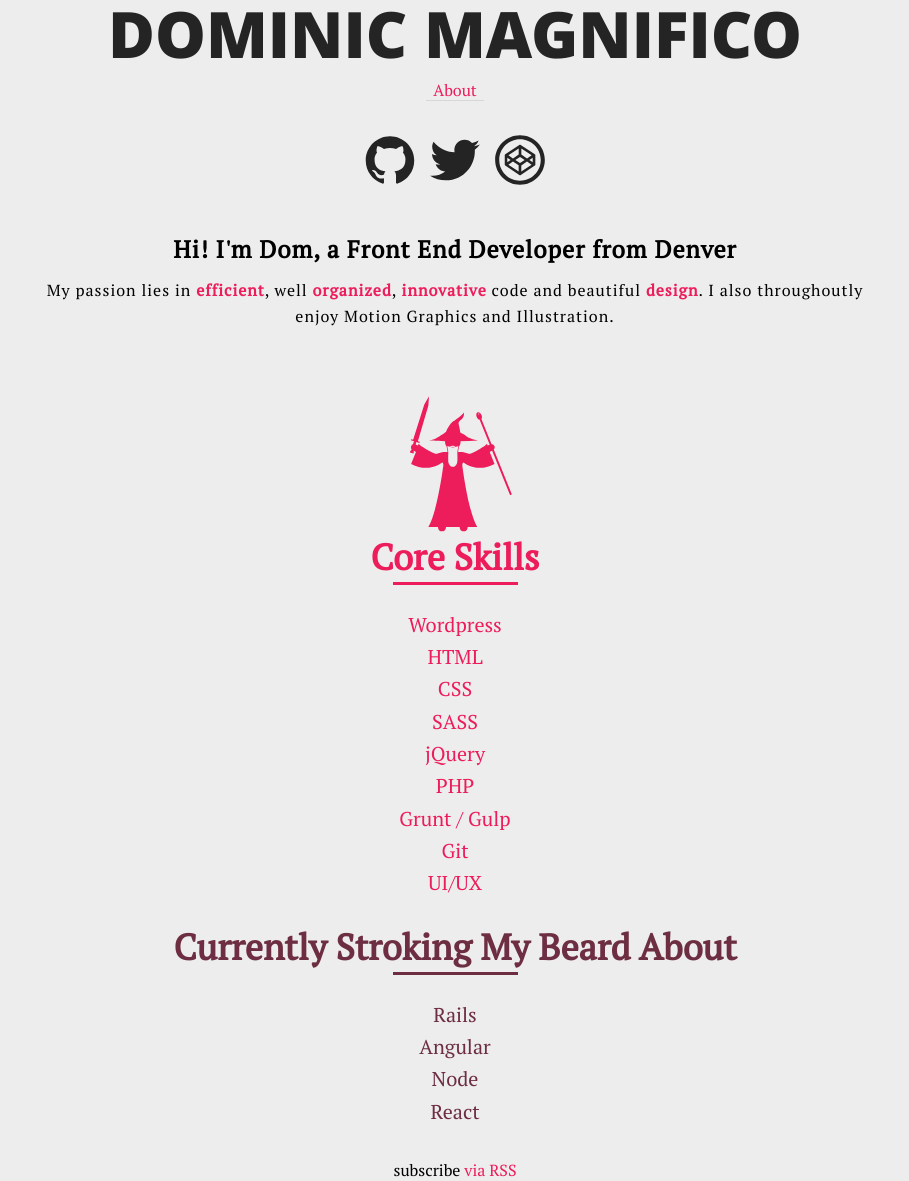
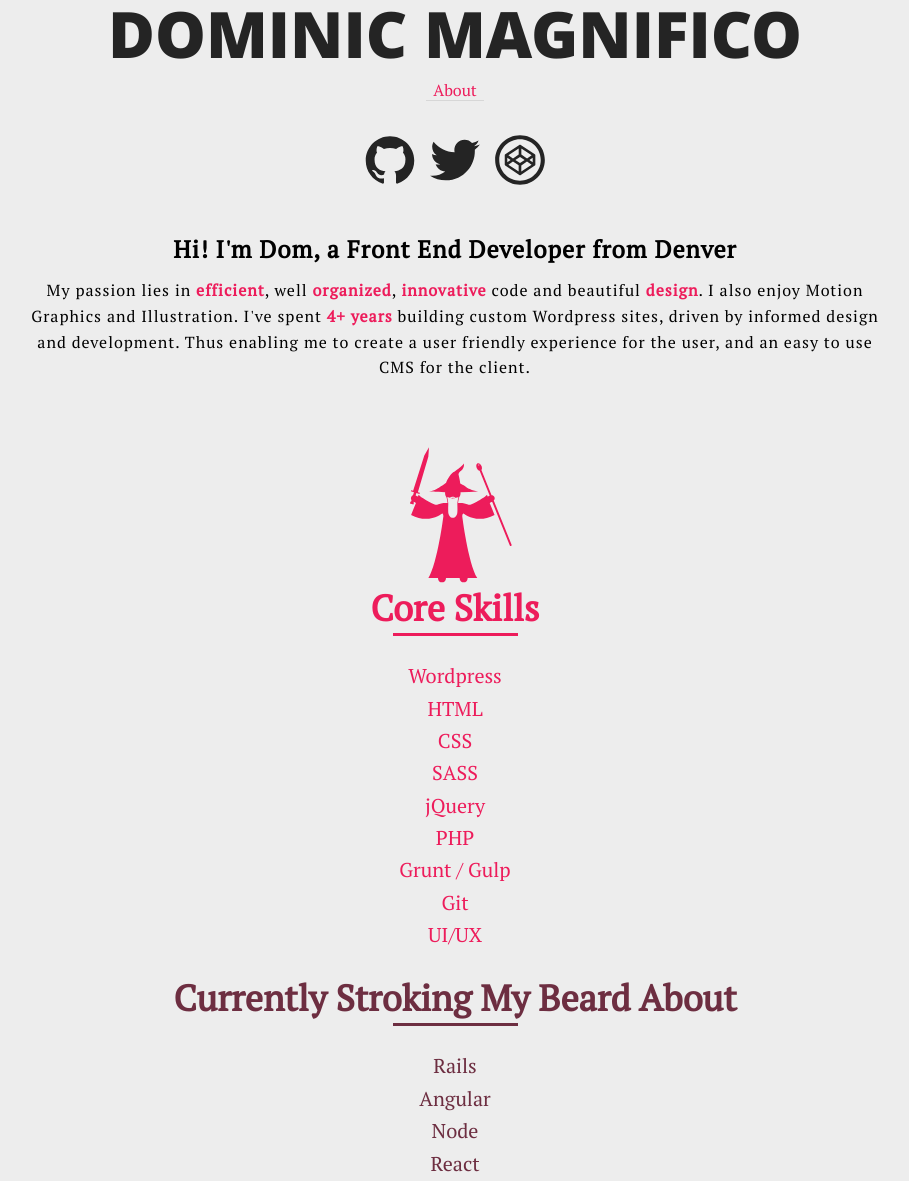
Before and after one commit to magnificode/DomBlog, a Jekyll site: the page built from about.html, in a window 1280 px wide, cut to the strip 0-1181 px from the top of the page. Shown: the whole strip, without its empty margins (185-1094 px from the left). Built offline with Jekyll 4.4.1, drawn with Linux system fonts in a browser that asks for light colours; nearby versions of some CDN libraries; comment, search, counter and statistics services are not loaded.

Commit message:
Content edits

```diff
--- a/about.html
+++ b/about.html
@@ -8,7 +8,7 @@
         <div class="about-blurb__inner">
             <div class="about-blurb__content">
                 <h3>Hi! I'm Dom, a Front End Developer from Denver</h3>
-                <p>My passion lies in <strong>efficient</strong>, well <strong>organized</strong>, <strong>innovative</strong> code and beautiful <strong>design</strong>. I also throughoutly enjoy Motion Graphics and Illustration.</p>
+                <p>My passion lies in <strong>efficient</strong>, well <strong>organized</strong>, <strong>innovative</strong> code and beautiful <strong>design</strong>. I also enjoy Motion Graphics and Illustration. I've spent <strong>4+ years</strong> building custom Wordpress sites, driven by informed design and development. Thus enabling me to create a user friendly experience for the user, and an easy to use CMS for the client.</p>
             </div>
         </div>
     </section>
```
Also changed, not shown: 2 other files.
